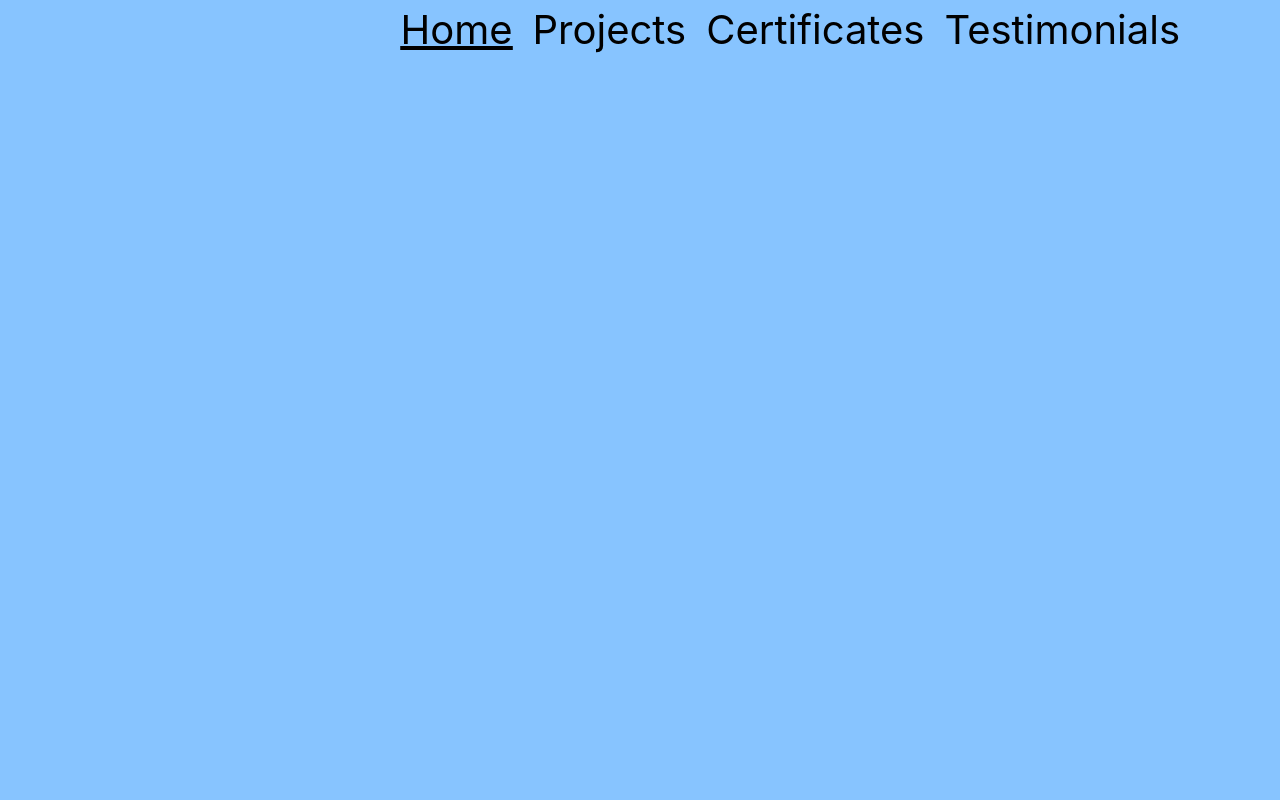
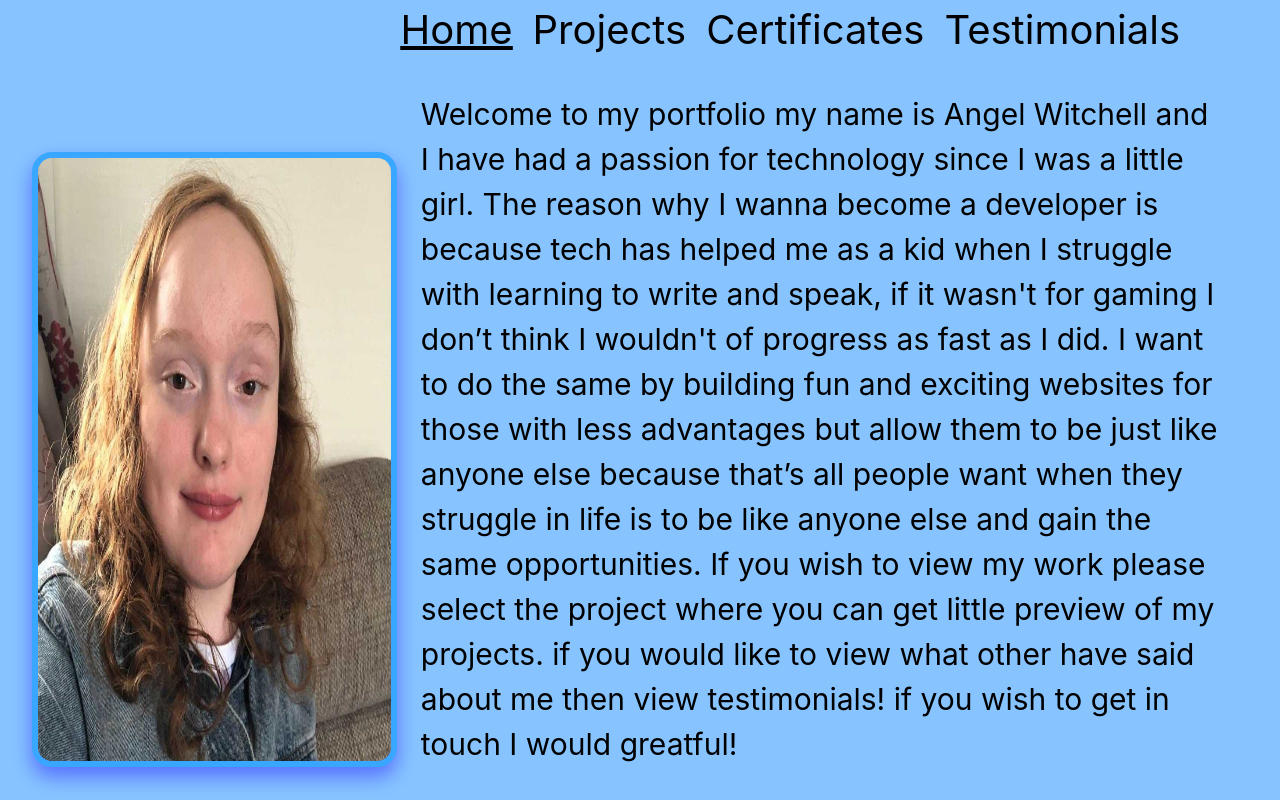
Before and after one commit to Angel2001-programmer/AngelPortfolio, a React (Create React App) app: page / in a window 1280 px wide. Built offline with nearby package versions, Linux system fonts and the light colour scheme.

Commit message:
Home page setup.

```diff
--- a/src/App.css
+++ b/src/App.css
@@ -1,5 +1,5 @@
 .App {
   text-align: center;
   background-color: #87c4ff;
-  height: 100vh;
+  min-height: 100vh;
 }
--- /dev/null
+++ b/src/pages/certificatePreview.jsx
@@ -0,0 +1,22 @@
+const CertificatePreview = () => {
+  return (
+    <header>
+      <ul className='flex flex-row gap-5 flex-wrap mr-[100px] justify-end'>
+        <li className='text-[40px] underline cursor-pointer'>
+          <a href='/'>Home</a>
+        </li>
+        <li className='text-[40px] cursor-pointer'>
+          <a href='/project'>Projects</a>
+        </li>
+        <li className='text-[40px] cursor-pointer'>
+          <a href='/certificates'>Certificates</a>
+        </li>
+        <li className='text-[40px] cursor-pointer'>
+          <a href='/testimonials'>Testimonials</a>
+        </li>
+      </ul>
+    </header>
+  );
+};
+
+export default CertificatePreview;
--- a/src/pages/home.jsx
+++ b/src/pages/home.jsx
@@ -1,5 +1,6 @@
 const Home = () => {
   return (
+    <div>
       <header>
         <ul className='flex flex-row gap-5 flex-wrap mr-[100px] justify-end'>
           <li className='text-[40px] underline cursor-pointer'>
@@ -16,7 +17,30 @@ const Home = () => {
           </li>
         </ul>
       </header>
+      <main>
+        <div className='flex flex-row mt-8 ml-8 mr-8'>
+          <img
+            className='flex max-h-[30%] max-w-[30%] border-[6px] border-[#39A7FF] border-solid rounded-[20px] mt-[60px] drop-shadow-[0_10px_10px_#5570FF]'
+            src={require('../assets/images/angel.jpeg')}
+            alt='Owner of Portfolio.'
+          />
+          <h1 className='ml-6 mr-6 text-[30px] text-left'>
+            Welcome to my portfolio my name is Angel Witchell and I have had a
+            passion for technology since I was a little girl. The reason why I
+            wanna become a developer is because tech has helped me as a kid when
+            I struggle with learning to write and speak, if it wasn't for gaming
+            I don’t think I wouldn't of progress as fast as I did. I want to do
+            the same by building fun and exciting websites for those with less
+            advantages but allow them to be just like anyone else because that’s
+            all people want when they struggle in life is to be like anyone else
+            and gain the same opportunities. If you wish to view my work please
+            select the project where you can get little preview of my projects.
+            if you would like to view what other have said about me then view
+            testimonials! if you wish to get in touch I would greatful!
+          </h1>
+        </div>
+      </main>
+    </div>
   );
 };
-
 export default Home;
--- /dev/null
+++ b/src/pages/videoDetails.jsx
@@ -0,0 +1,22 @@
+const VideoDetails = () => {
+  return (
+    <header>
+      <ul className='flex flex-row gap-5 flex-wrap mr-[100px] justify-end'>
+        <li className='text-[40px] underline cursor-pointer'>
+          <a href='/'>Home</a>
+        </li>
+        <li className='text-[40px] cursor-pointer'>
+          <a href='/project'>Projects</a>
+        </li>
+        <li className='text-[40px] cursor-pointer'>
+          <a href='/certificates'>Certificates</a>
+        </li>
+        <li className='text-[40px] cursor-pointer'>
+          <a href='/testimonials'>Testimonials</a>
+        </li>
+      </ul>
+    </header>
+  );
+};
+
+export default VideoDetails;
```
Also changed, not shown: src/assets/images/angel.jpeg (added). Lines whose indentation alone changed are shown as unchanged.
